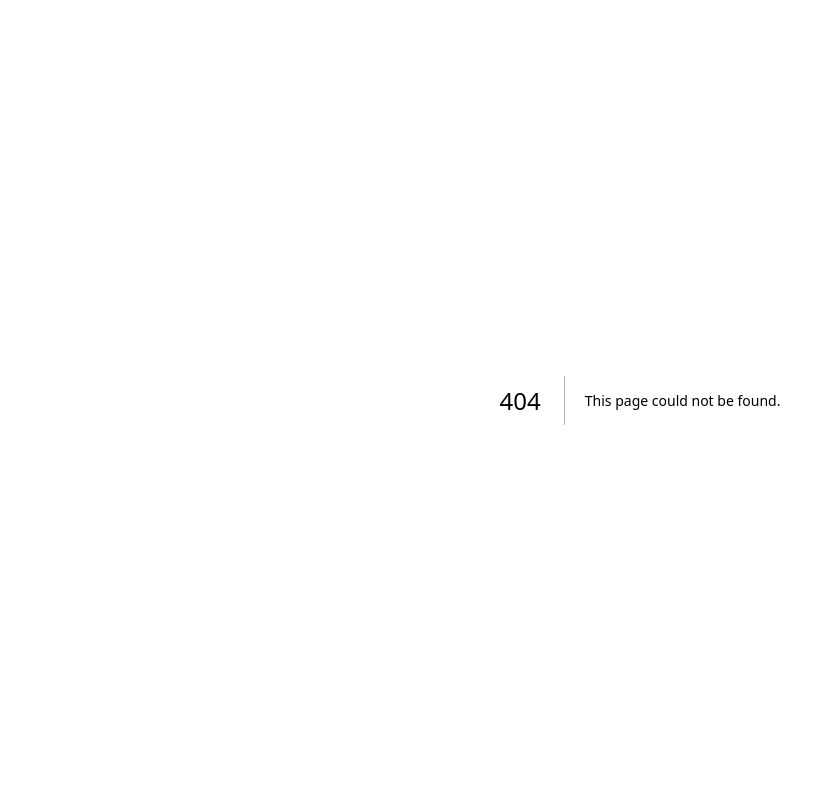
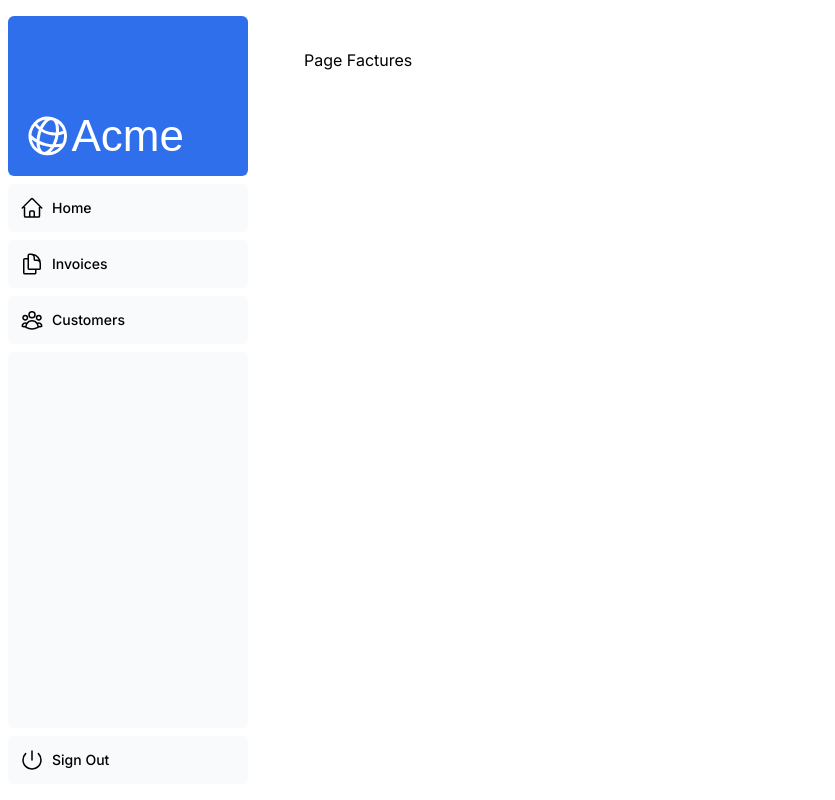
Before and after one commit to rosierludivine/TP1Next, a Next.js app in the folder nextjs-dashboard/: page /dashboard/invoices in a window 1280 px wide. Before the commit this address had no page. Shown: the whole page, without its empty margins (0-835 px from the left). Built offline with nearby package versions, Linux system fonts and the light colour scheme; a web font is replaced by a local one.

Commit message:
Chapitre 4:Terminer

```diff
--- /dev/null
+++ b/nextjs-dashboard/app/dashboard/customers/page.tsx
@@ -0,0 +1,3 @@
+export default function Page() {
+    return <p>Page Clients</p>;
+  }
--- /dev/null
+++ b/nextjs-dashboard/app/dashboard/invoices/page.tsx
@@ -0,0 +1,3 @@
+export default function Page() {
+    return <p>Page Factures</p>;
+  }
--- /dev/null
+++ b/nextjs-dashboard/app/dashboard/layout.tsx
@@ -0,0 +1,12 @@
+import SideNav from '@/app/ui/dashboard/sidenav';
+
+export default function Layout({ children }: { children: React.ReactNode }) {
+  return (
+    <div className="flex h-screen flex-col md:flex-row md:overflow-hidden">
+      <div className="w-full flex-none md:w-64">
+        <SideNav />
+      </div>
+      <div className="flex-grow p-6 md:overflow-y-auto md:p-12">{children}</div>
+    </div>
+  );
+}
--- /dev/null
+++ b/nextjs-dashboard/app/dashboard/page.tsx
@@ -0,0 +1,3 @@
+export default function Page() {
+    return <p>Dashboard Page</p>;
+  }
--- a/nextjs-dashboard/app/layout.tsx
+++ b/nextjs-dashboard/app/layout.tsx
@@ -1,6 +1,5 @@
 import '@/app/ui/global.css';
 import { inter } from '@/app/ui/fonts';
-
 
 export default function RootLayout({
   children,
--- a/nextjs-dashboard/app/page.tsx
+++ b/nextjs-dashboard/app/page.tsx
@@ -38,7 +38,14 @@
         height={760}
         className="hidden md:block"
         alt="Screenshots of the dashboard project showing desktop version"
-         />
+        />
+          <Image
+        src="/hero-mobile.png"
+        width={560}
+        height={620}
+        className="block md:hidden"
+        alt="Screenshot of the dashboard project showing mobile version"
+        />
         </div>
       </div>
     </main>
```
